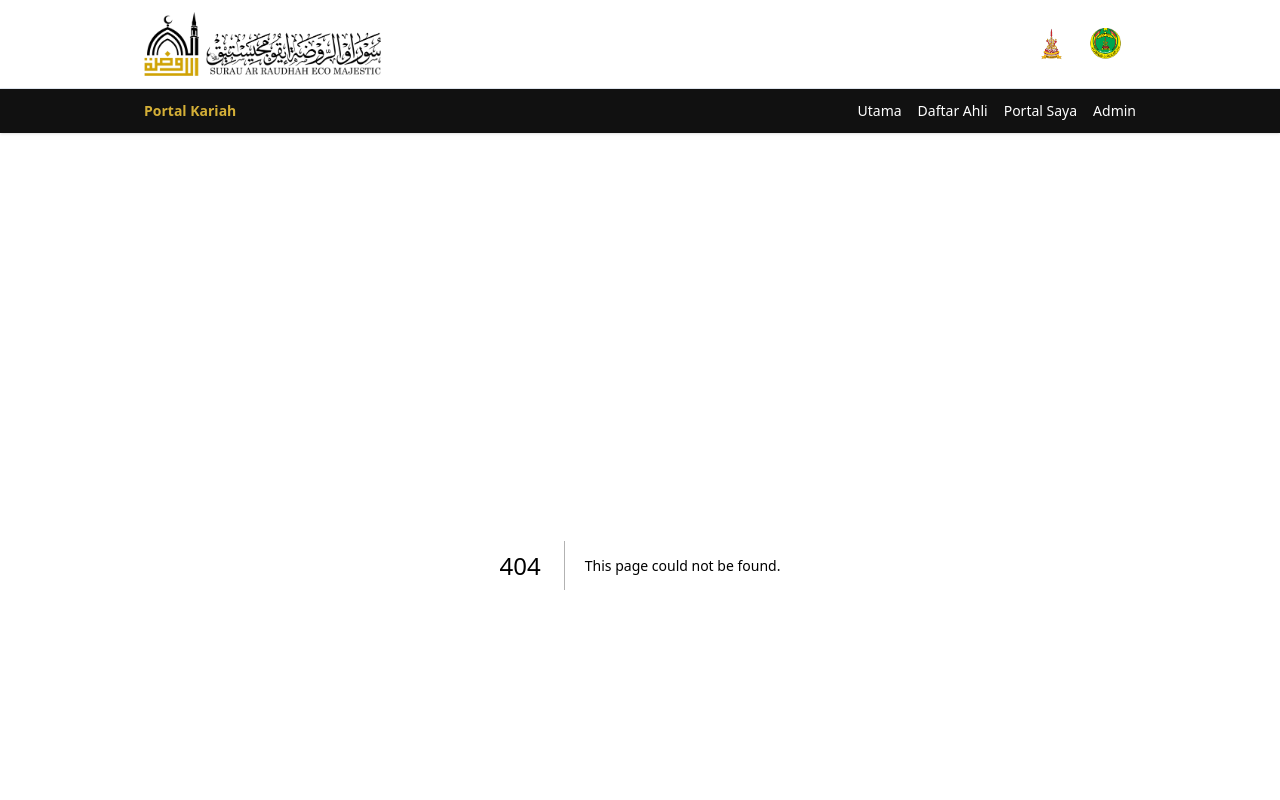
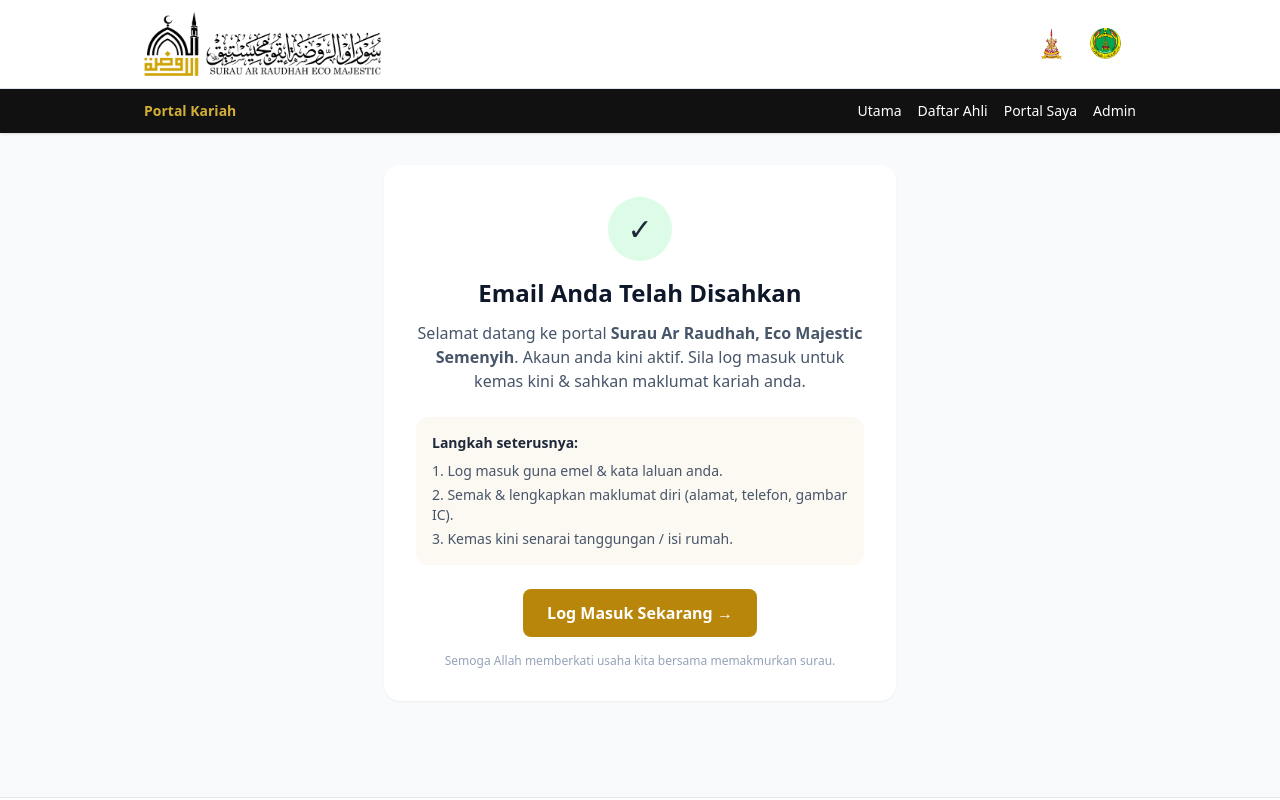
Before and after one commit to arraudhahecomajestic/admin, a Next.js app in the folder e-surau/: page /selamat-datang in a window 1280 px wide. Before the commit this address had no page. Shown: the top 800 px of the page. Built offline with nearby package versions, Linux system fonts and the light colour scheme.

Commit message:
v13 email verify redirect

```diff
--- a/e-surau/src/app/daftar/page.tsx
+++ b/e-surau/src/app/daftar/page.tsx
@@ -145,7 +145,11 @@
       const { error: eSignup } = await supabase.auth.signUp({
         email: emel,
         password: kataLaluan,
-        options: { data: { nama } },
+        options: {
+          data: { nama },
+          emailRedirectTo:
+            typeof window !== "undefined" ? `${window.location.origin}/selamat-datang` : undefined,
+        },
       });
       if (eSignup) {
         mesej += ` (Nota: akaun portal tidak dapat dicipta — ${eSignup.message}. Anda boleh cuba log masuk atau hubungi admin.)`;
--- /dev/null
+++ b/e-surau/src/app/selamat-datang/page.tsx
@@ -0,0 +1,41 @@
+import Link from "next/link";
+import { NAMA_SURAU } from "@/lib/tetapan";
+
+export const dynamic = "force-dynamic";
+
+export default function SelamatDatangPage() {
+  return (
+    <div className="mx-auto max-w-lg">
+      <div className="rounded-2xl bg-white p-8 text-center shadow-sm">
+        <div className="mx-auto mb-4 flex h-16 w-16 items-center justify-center rounded-full bg-green-100 text-3xl">
+          ✓
+        </div>
+        <h1 className="text-2xl font-bold text-slate-900">Email Anda Telah Disahkan</h1>
+        <p className="mt-3 text-slate-600">
+          Selamat datang ke portal <b>{NAMA_SURAU}</b>. Akaun anda kini aktif.
+          Sila log masuk untuk kemas kini & sahkan maklumat kariah anda.
+        </p>
+
+        <div className="mt-6 rounded-xl bg-surau/5 p-4 text-left text-sm text-slate-600">
+          <div className="font-semibold text-slate-800">Langkah seterusnya:</div>
+          <ol className="mt-2 list-inside list-decimal space-y-1">
+            <li>Log masuk guna emel & kata laluan anda.</li>
+            <li>Semak & lengkapkan maklumat diri (alamat, telefon, gambar IC).</li>
+            <li>Kemas kini senarai tanggungan / isi rumah.</li>
+          </ol>
+        </div>
+
+        <Link
+          href="/masuk"
+          className="mt-6 inline-block rounded-lg bg-surau px-6 py-3 font-semibold text-white hover:bg-surau-dark"
+        >
+          Log Masuk Sekarang →
+        </Link>
+
+        <p className="mt-4 text-xs text-slate-400">
+          Semoga Allah memberkati usaha kita bersama memakmurkan surau.
+        </p>
+      </div>
+    </div>
+  );
+}
```
Also changed, not shown: e-surau/supabase/email-pengesahan.html (added, +41 -0 lines), 1 other file (tests, documents, lock files or other folders).
